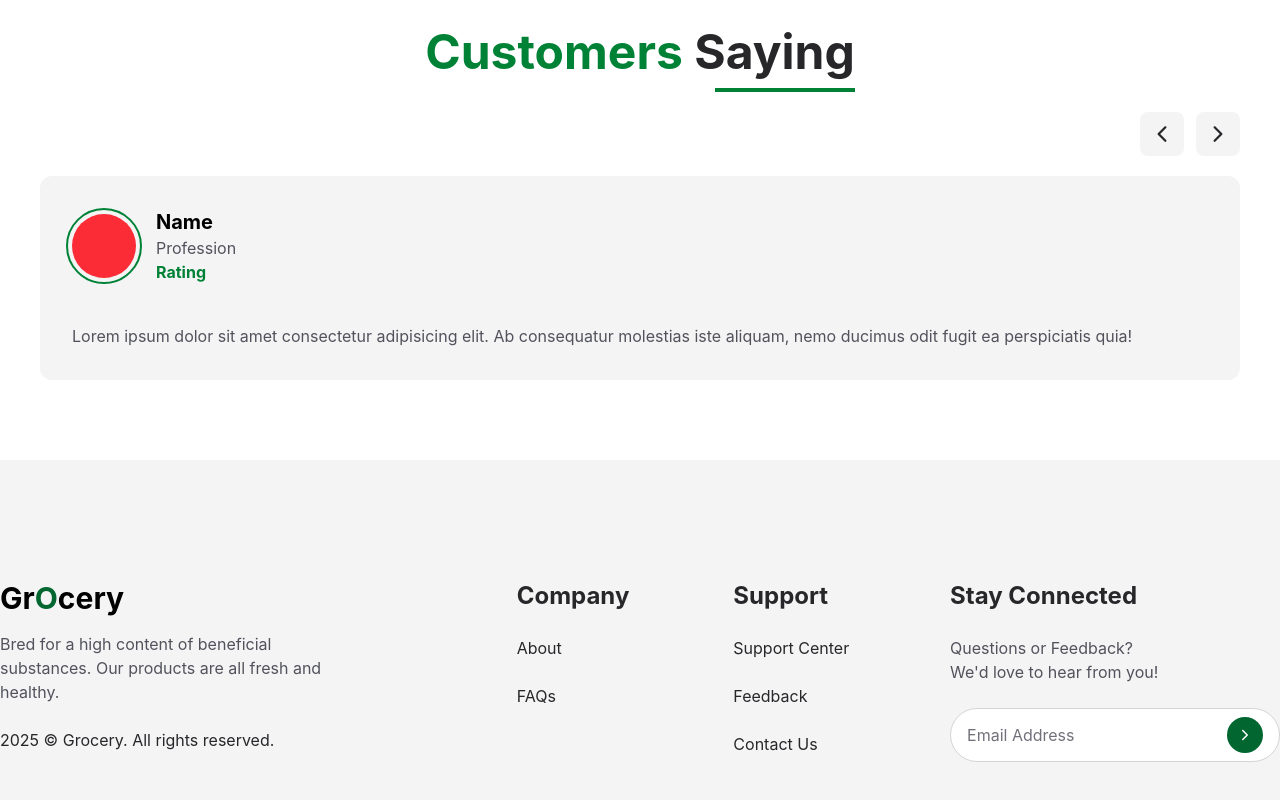
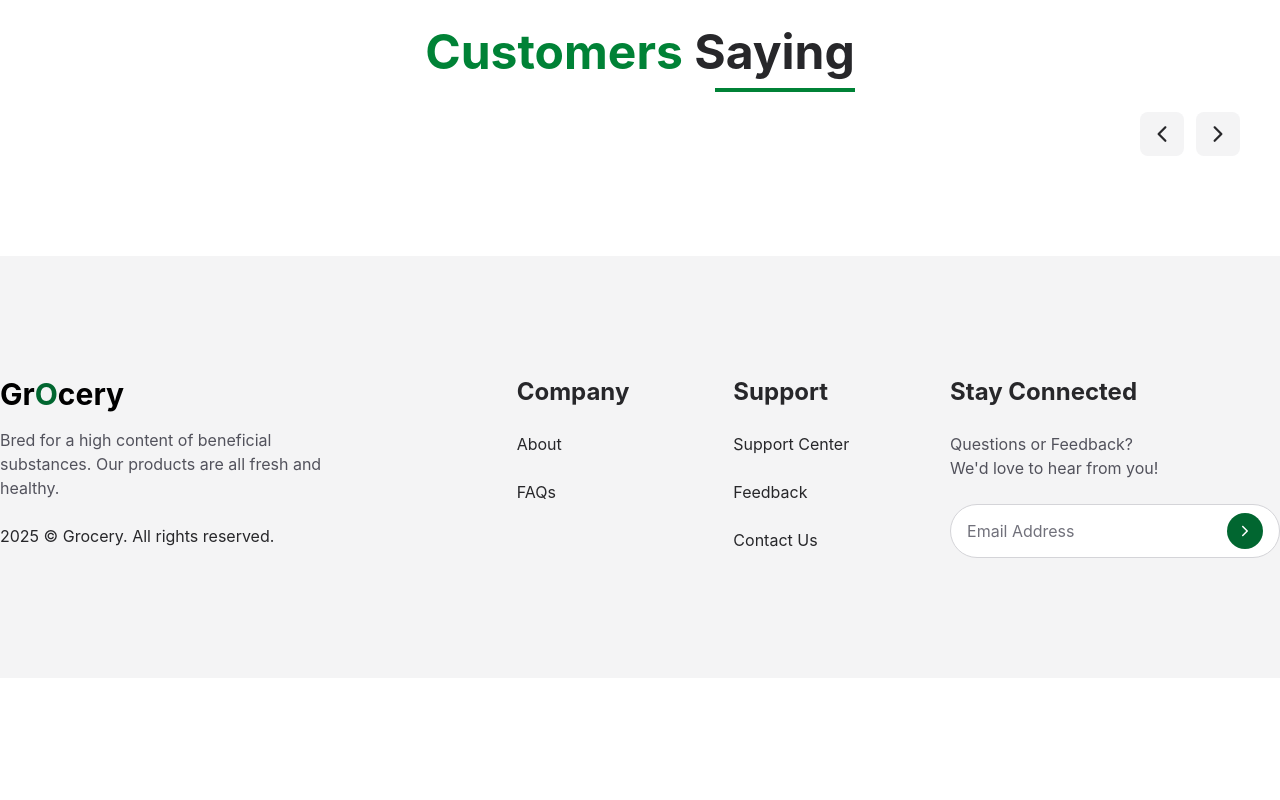
Before and after one commit to Nabeela-Kanwal/Grocery-store-react, a React (Vite) app: page / in a window 1280 px wide. Shown: the part 6836-7636 px from the top of the page. After the commit the page ends 7514 px from the top, so only its background shows below. Built offline with nearby package versions, Linux system fonts and the light colour scheme.

Commit message:
comment card

```diff
--- a/src/components/Testimonials/Testimonials.jsx
+++ b/src/components/Testimonials/Testimonials.jsx
@@ -17,7 +17,7 @@ const Testimonials = () => {
           </button>
         </div>
 
-        <div className="bg-zinc-100 rounded-xl p-8">
+        {/* <div className="bg-zinc-100 rounded-xl p-8">
           <div className="flex gap-5 items-center">
             <div className="w-16 h-16 rounded-full bg-red-500 outline-2 outline-green-700 outline-offset-4"></div>
             <div>
@@ -33,7 +33,7 @@ const Testimonials = () => {
               perspiciatis quia!
             </p>
           </div>
-        </div>
+        </div> */}
       </div>
     </section>
   );
```
